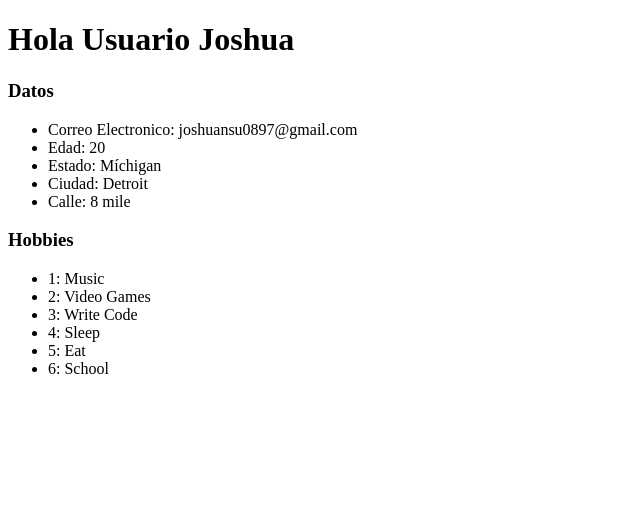
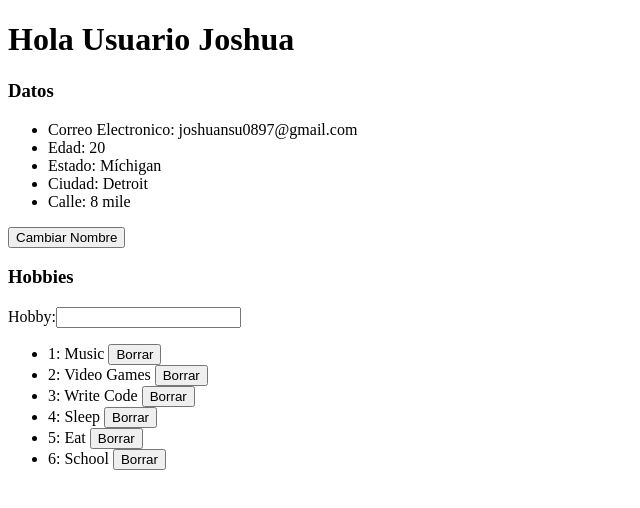
Before and after one commit to joshuansu0897/JugancoAngular, an Angular app: page / in a window 1280 px wide. Shown: the top 508 px of the page, without its empty margins (0-640 px from the left). Built offline with nearby package versions, Linux system fonts and the light colour scheme.

Commit message:
trabajando con eventos

```diff
--- a/src/app/components/user/user.component.html
+++ b/src/app/components/user/user.component.html
@@ -8,7 +8,17 @@
   <li>Calle: {{address.street}}</li>
 </ul>
 
+<button (click)="onClick()">Cambiar Nombre</button>
+
 <h3>Hobbies</h3>
+<form (submit)="addHobby(hobby.value)">
+  <div>
+    <label for="hobby">Hobby:</label>
+    <input type="text" #hobby>
+  </div>
+</form>
 <ul>
-  <li *ngFor="let hobbie of hobbies; let i=index">{{i+1}}: {{hobbie}}</li>
+  <li *ngFor="let hobby of hobbies; let i=index">
+    {{i+1}}: {{hobby}} <button (click)="deleteHobby(i)">Borrar</button>
+  </li>
 </ul>
--- a/src/app/components/user/user.component.ts
+++ b/src/app/components/user/user.component.ts
@@ -29,6 +29,28 @@ export class UserComponent implements OnInit {
     this.hobbies=['Music','Video Games','Write Code','Sleep','Eat','School'];
   }
 
+  onClick(){
+    if(this.name=="Joshua"){
+     this.name="Eminem";
+    }else{
+      this.name="Joshua"
+    }
+  }
+
+  addHobby(hobby:string){
+    this.hobbies.push(hobby)
+
+    //esto es para que no recarge la pagina y no pierda el dato introducido
+    return false;
+  }
+
+  deleteHobby(index:number){
+    this.hobbies.splice(index,1)
+
+    //esto es para que no recarge la pagina y no pierda el dato introducido
+    //return false;
+  }
+
 }
 
 interface Address{
```
